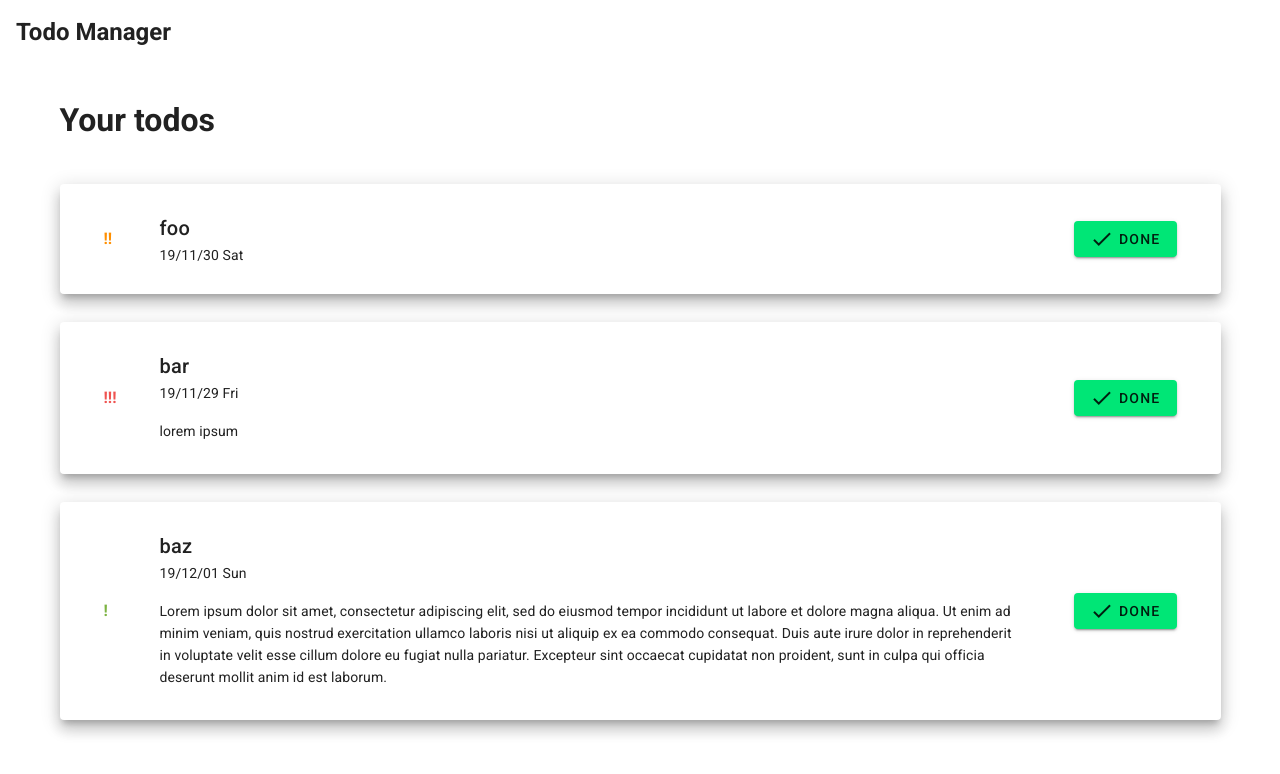
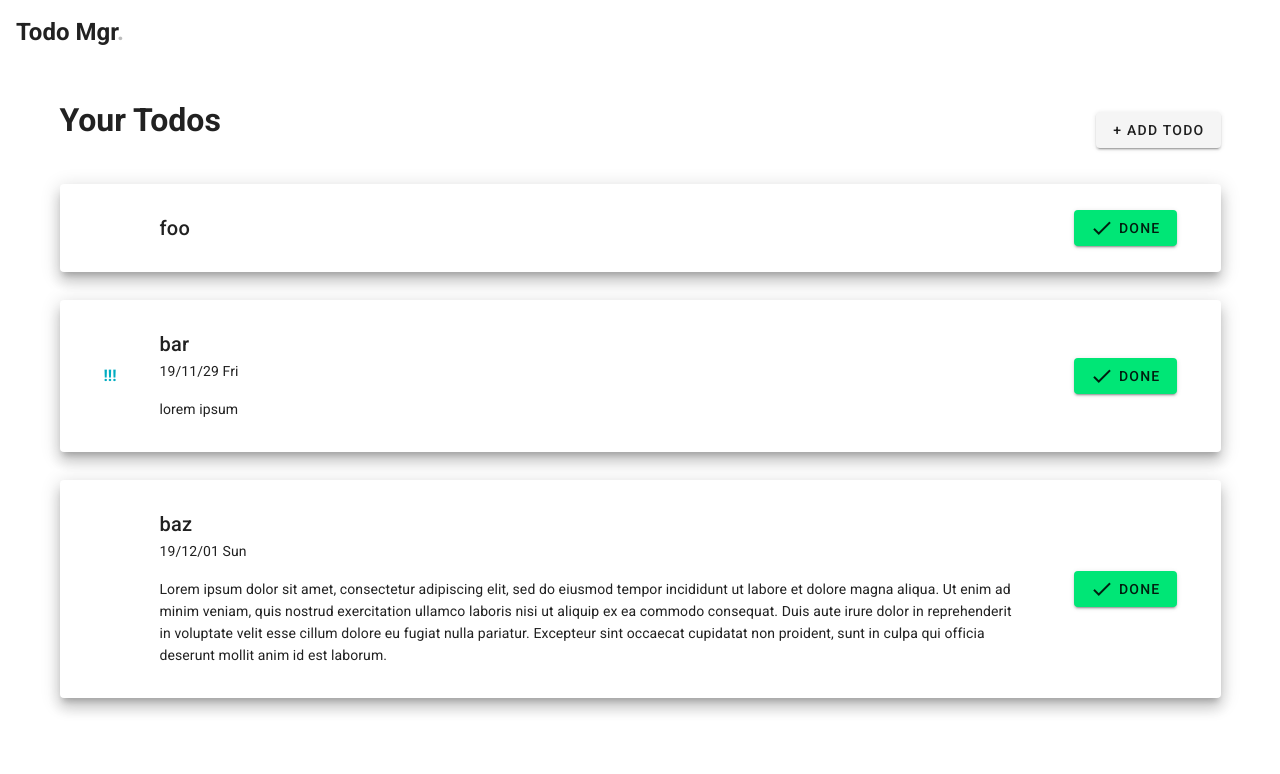
Before and after one commit to wasabi315/vue-todo-list, a Vue app: page / in a window 1280 px wide. Shown: the top 774 px of the page. Built offline with nearby package versions, Linux system fonts and the light colour scheme.

Commit message:
Implement todo addition

```diff
--- a/src/App.vue
+++ b/src/App.vue
@@ -2,7 +2,7 @@
   <v-app>
     <v-app-bar app elevation="0" color="transparent">
       <v-toolbar-title class="headline text-capitalize font-weight-bold">
-        Todo Manager
+        Todo Mgr<span class="grey--text text--lighten-1">.</span>
       </v-toolbar-title>
     </v-app-bar>
     <v-content>
--- a/src/components/TodoCard.vue
+++ b/src/components/TodoCard.vue
@@ -5,27 +5,27 @@
         <v-col sm="0.5">
           <span
             v-if="entry.priority === 'low'"
-            class="light-green--text text--darken-1 font-weight-bold"
+            class="cyan--text text--darken-1 font-weight-bold"
           >
             !
           </span>
           <span
             v-if="entry.priority === 'medium'"
-            class="amber--text text--darken-3 font-weight-bold"
+            class="cyan--text text--darken-1 font-weight-bold"
           >
             !!
           </span>
           <span
             v-if="entry.priority === 'high'"
-            class="red--text text--lighten-1 font-weight-bold"
+            class="cyan--text text--darken-1 font-weight-bold"
           >
             !!!
           </span>
         </v-col>
         <v-col sm="10">
           <v-card-title>{{ entry.title }}</v-card-title>
-          <v-card-subtitle>{{ formatedDue }}</v-card-subtitle>
-          <v-card-text v-if="entry.notes.length" class="pb-5 px-4">
+          <v-card-subtitle v-if="entry.due">{{ formatedDue }}</v-card-subtitle>
+          <v-card-text v-if="entry.notes" class="pb-5 px-4">
             {{ entry.notes }}
           </v-card-text>
         </v-col>
--- /dev/null
+++ b/src/components/TodoForm.vue
@@ -0,0 +1,61 @@
+<template>
+  <v-dialog v-model="visible" max-width="800px">
+    <template v-slot:activator="{ on }">
+      <v-btn v-on="on">+ Add Todo</v-btn>
+    </template>
+    <v-card class="pa-8">
+      <v-card-title>
+        <span class="headline">Add Todo</span>
+      </v-card-title>
+      <v-card-text>
+        <v-container>
+          <v-form>
+            <v-text-field label="title" v-model="title" required></v-text-field>
+            <v-text-field label="due" v-model="due"></v-text-field>
+            <v-select
+              :items="['low', 'medium', 'high']"
+              v-model="priority"
+              label="priority"
+            ></v-select>
+            <v-textarea label="notes" v-model="notes"></v-textarea>
+          </v-form>
+        </v-container>
+      </v-card-text>
+      <v-card-actions>
+        <v-spacer></v-spacer>
+        <v-btn v-on="on" class="px-5 mr-3" @click="visible = false">
+          Close
+        </v-btn>
+        <v-btn v-on="on" class="px-5" color="green accent-3" @click="onSubmit">
+          <v-icon>mdi-save</v-icon>Save
+        </v-btn>
+      </v-card-actions>
+    </v-card>
+  </v-dialog>
+</template>
+
+<script lang="ts">
+import Vue from "vue";
+import { Component, Emit } from "vue-property-decorator";
+
+@Component
+export default class TodoForm extends Vue {
+  visible: boolean = false;
+
+  title?: string;
+  due?: Date;
+  priority?: TodoPriority;
+  notes?: string;
+
+  @Emit("submit")
+  onSubmit(): TodoEntry {
+    this.visible = false;
+    return {
+      title: this.title || "",
+      due: this.due,
+      priority: this.priority,
+      notes: this.notes
+    };
+  }
+}
+</script>
--- a/src/components/TodoView.vue
+++ b/src/components/TodoView.vue
@@ -1,12 +1,20 @@
 <template>
   <v-container>
-    <h1 class="mt-5 mb-10">Your todos</h1>
+    <v-row align="center">
+      <v-col sm="auto">
+        <h1 class="mt-5 mb-10">Your Todos</h1>
+      </v-col>
+      <v-spacer></v-spacer>
+      <v-col sm="auto">
+        <TodoForm @submit="addEntry"></TodoForm>
+      </v-col>
+    </v-row>
     <TodoCard
       v-for="(entry, i) in todos"
       :key="i"
       :entry="entry"
       @todo-complete="removeEntry(i)"
-      class="my-7"
+      class="mb-7"
     ></TodoCard>
   </v-container>
 </template>
@@ -15,19 +23,18 @@
 import Vue from "vue";
 import Component from "vue-class-component";
 import TodoCard from "@/components/TodoCard.vue";
+import TodoForm from "@/components/TodoForm.vue";
 
 @Component({
   components: {
-    TodoCard
+    TodoCard,
+    TodoForm
   }
 })
 export default class TodoView extends Vue {
   todos: TodoEntry[] = [
     {
-      title: "foo",
-      due: new Date(2019, 10, 30),
-      priority: "medium",
-      notes: ""
+      title: "foo"
     },
     {
       title: "bar",
@@ -38,11 +45,14 @@ export default class TodoView extends Vue {
     {
       title: "baz",
       due: new Date(2019, 10, 31),
-      priority: "low",
       notes:
         "Lorem ipsum dolor sit amet, consectetur adipiscing elit, sed do eiusmod tempor incididunt ut labore et dolore magna aliqua. Ut enim ad minim veniam, quis nostrud exercitation ullamco laboris nisi ut aliquip ex ea commodo consequat. Duis aute irure dolor in reprehenderit in voluptate velit esse cillum dolore eu fugiat nulla pariatur. Excepteur sint occaecat cupidatat non proident, sunt in culpa qui officia deserunt mollit anim id est laborum."
     }
   ];
+
+  addEntry(entry: TodoEntry): void {
+    this.todos.push(entry);
+  }
 
   removeEntry(i: number): void {
     this.todos.splice(i, 1);
--- a/src/types/todo.d.ts
+++ b/src/types/todo.d.ts
@@ -2,7 +2,7 @@ declare type TodoPriority = "low" | "medium" | "high";
 
 declare interface TodoEntry {
   title: string;
-  due: Date;
-  priority: TodoPriority;
-  notes: string;
+  due?: Date;
+  priority?: TodoPriority;
+  notes?: string;
 }
```
